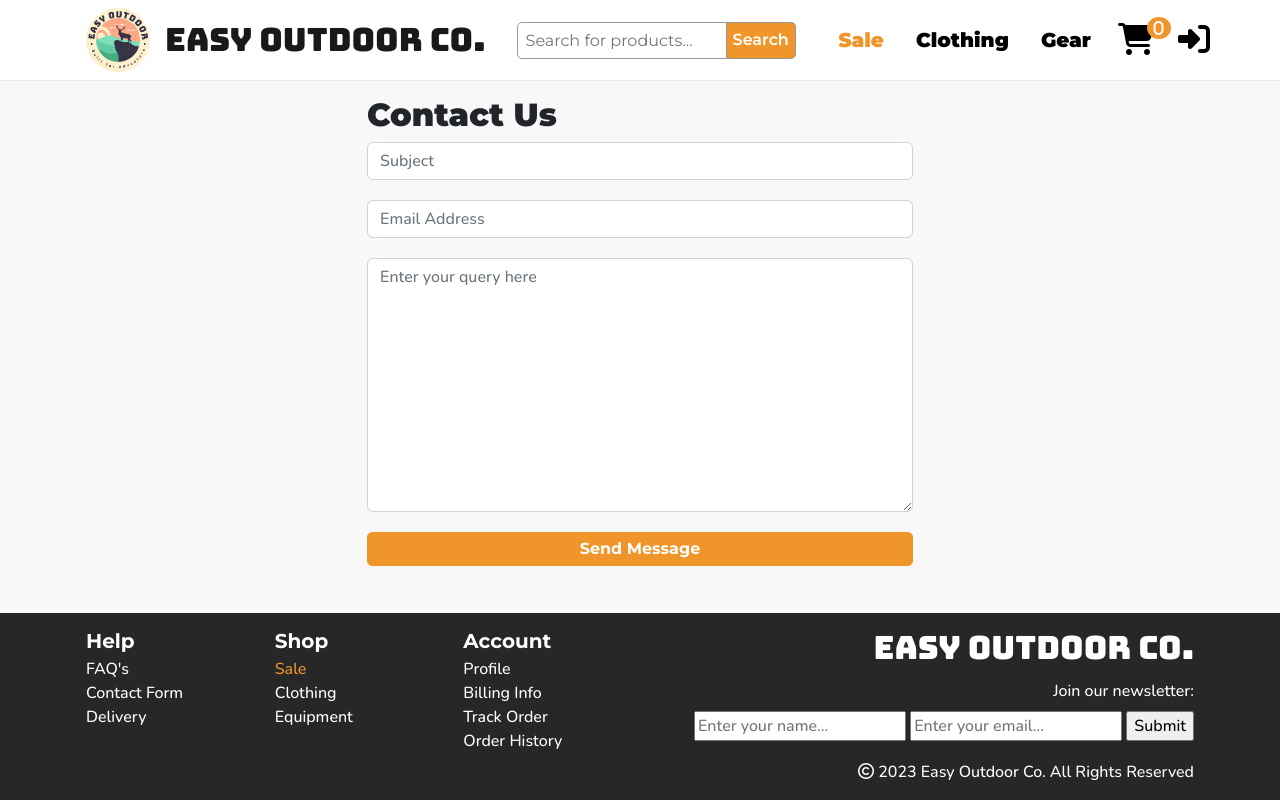
After one commit to KippAD/easy-outdoor-co, a Django app: page /newsletter/contact-form in a window 1280 px wide. The commit adds this page. Run offline with Django 3.2, Linux system fonts and the light colour scheme; some libraries are stand-ins or nearby versions.

Commit message:
Add contact us form with validation

```diff
--- a/manage_site/static/css/manage_site.css
+++ b/manage_site/static/css/manage_site.css
@@ -47,6 +47,11 @@ body{
     width: 400px;
 }
 
+/* Validation errors */
+.error {
+    color: #c71515;
+  }
+
 /* X-Large devices (large desktops, 1200px and down) */
 @media screen and (max-width: 1200px) {
 }
--- /dev/null
+++ b/newsletter/templates/newsletter/contact-form.html
@@ -0,0 +1,71 @@
+{% extends "base.html" %}
+{% load static %}
+
+{% block extra_css %}
+<link rel="stylesheet" href="{% static 'css/manage_site.css' %}">
+{% endblock %}
+
+{% block content %}
+
+<section class="admin-section">
+    <div class="container">
+        <div class="row">
+            <div class="mx-auto col-12 col-md-6 admin-form rounded mt-3">
+                <h2>Contact Us</h2>
+                <form method="POST" id="contactForm" action="{% url 'contact-form' %}">
+                    {% csrf_token %}
+                    <div class="d-flex flex-column justify-content-center">
+                        <input class="form-control mb-1" id="subject" name="subject" type="text" placeholder="Subject" required>
+                        <input class="form-control mt-3 mb-1" id="email" name="email" type="email" placeholder="Email Address" required>
+                        <textarea class="form-control mt-3 mb-1" if="message" name="message" placeholder="Enter your query here" id=""
+                            cols="30" rows="10" required></textarea>
+                        <input class="shop-btn px-3 py-1 mt-3" type="submit" value="Send Message">
+                    </div>
+                </form>
+            </div>
+        </div>
+    </div>
+
+</section>
+{% endblock %}
+
+{% block postloadjs %}
+{{ block.super }}
+<script type="text/javascript">
+    $(document).ready(function () {
+        $('label').hide()
+
+        $('#contactForm').validate({
+            rules: {
+                subject: {
+                    required: true,
+                    minlength: 5,
+                },
+                email: {
+                    required: true,
+                },
+                message: {
+                    required: true,
+                    minlength: 25,
+                },
+            },
+            messages: {
+                subject: {
+                    required: "Please enter a subject for your query",
+                    minlength: "The subject must be longer than 5 characters."
+                },
+                email: {
+                    required: "Please enter your email address",
+                    email: "Must be an email: example@email.com"
+                },
+                message: {
+                    require: "Please enter a message",
+                    minlength: `You message must be longer than 25
+                    characters - please be descriptive`
+                },
+
+            },
+        });
+    });
+</script>
+{% endblock %}
--- a/newsletter/urls.py
+++ b/newsletter/urls.py
@@ -5,4 +5,5 @@ urlpatterns = [
     path('mailing-list', views.newsletter_subscribe, name='mailing-list'),
     path('newsletter-form', views.newsletter_form, name='newsletter-form'),
     path('send-newsletter', views.send_newsletter, name='send-newsletter'),
+    path('contact-form', views.contact_form, name='contact-form'),
 ]
--- a/newsletter/views.py
+++ b/newsletter/views.py
@@ -58,9 +58,7 @@ def send_newsletter(request):
     """
     if request.method == 'POST':
         email_subject = request.POST.get('subject')
-        print(email_subject)
         email_content = request.POST.get('message')
-        print(email_content)
         html_message = render_to_string('newsletter/email-template.html', {
             'subject': email_subject,
             'content': email_content
@@ -73,3 +71,21 @@ def send_newsletter(request):
 
     messages.success(request, ('Newsletter sent!'))
     return redirect('manage-site')
+
+
+def contact_form(request):
+
+    if request.method == 'GET':
+        return render(request, 'newsletter/contact-form.html' )
+
+    if request.method == 'POST':
+        messages.success(request, ('Message sent! We will get back to you as soon as we can.'))
+        email_subject = request.POST.get('subject')
+        email_address = request.POST.get('email')
+        email_message = request.POST.get('message')
+        email_content = f"{email_message} - Sent by {email_address}"
+        from_email = settings.EMAIL_HOST_USER
+        to = settings.EMAIL_HOST_USER
+        mail.send_mail(email_content, email_content, from_email, [to])
+
+        return redirect('contact-form')
--- a/templates/base.html
+++ b/templates/base.html
@@ -18,7 +18,8 @@
     <link href="https://cdn.jsdelivr.net/npm/bootstrap@5.3.0-alpha1/dist/css/bootstrap.min.css" rel="stylesheet"
         integrity="sha384-GLhlTQ8iRABdZLl6O3oVMWSktQOp6b7In1Zl3/Jr59b6EGGoI1aFkw7cmDA6j6gD" crossorigin="anonymous">
     <!-- Sort table -->
-    <link href="https://cdnjs.cloudflare.com/ajax/libs/twitter-bootstrap/5.2.0/css/bootstrap.min.css" rel="stylesheet" />
+    <link href="https://cdnjs.cloudflare.com/ajax/libs/twitter-bootstrap/5.2.0/css/bootstrap.min.css"
+        rel="stylesheet" />
     <link href="https://cdn.datatables.net/1.13.1/css/dataTables.bootstrap5.min.css" rel="stylesheet" />
     <link rel="stylesheet" href="{% static 'css/base.css' %}">
     {% endblock %}
@@ -30,6 +31,8 @@
     <script src="https://kit.fontawesome.com/132ee46fd9.js" crossorigin="anonymous"></script>
     <script src="https://code.jquery.com/jquery-3.6.2.min.js"
         integrity="sha256-2krYZKh//PcchRtd+H+VyyQoZ/e3EcrkxhM8ycwASPA=" crossorigin="anonymous"></script>
+    <script src="https://cdn.jsdelivr.net/npm/jquery-validation@1.19.5/dist/jquery.validate.min.js
+"></script>
     <script src="https://cdn.jsdelivr.net/npm/@popperjs/core@2.11.6/dist/umd/popper.min.js"
         integrity="sha384-oBqDVmMz9ATKxIep9tiCxS/Z9fNfEXiDAYTujMAeBAsjFuCZSmKbSSUnQlmh/jp3" crossorigin="anonymous">
     </script>
@@ -64,8 +67,8 @@
             <div class="collapse navbar-collapse p-3 fs-5 order-4 order-xl-3 col-xl-7 justify-content-end"
                 id="navbarSupportedContent">
                 <form method="GET" action="{% url 'products' %}" class="d-flex search fs-6 mx-auto" role="search">
-                    <input class="m-0 w-100 p-2 h-50 mb-0git " name="search" type="search" placeholder="Search for products..."
-                        aria-label="Search">
+                    <input class="m-0 w-100 p-2 h-50 mb-0git " name="search" type="search"
+                        placeholder="Search for products..." aria-label="Search">
                     <button class="text-white" type="submit">Search</button>
                 </form>
                 <ul class="navbar-nav mb-2 mb-lg-0">
@@ -118,14 +121,13 @@
                 {% if request.user.is_superuser %}
                 <a href="{% url 'manage-site' %}">Admin</a>
                 {% endif %}
-                <a class="nav-link" href="{% url 'view_basket' %}"><i
-                        class="fa-solid fa-cart-shopping fs-2"><span class="basket-count">{{ basket_items | length }}</span>
+                <a class="nav-link" href="{% url 'view_basket' %}"><i class="fa-solid fa-cart-shopping fs-2"><span
+                            class="basket-count">{{ basket_items | length }}</span>
                     </i>
                 </a>
                 <div id="profile-icon" class="dropdown-center">
                     {% if user.is_authenticated %}
-                    <a class="nav-link pe-3" href="#" role="button" data-bs-toggle="dropdown"
-                        aria-expanded="false">
+                    <a class="nav-link pe-3" href="#" role="button" data-bs-toggle="dropdown" aria-expanded="false">
                         <i class="fa-solid fa-user fs-2"></i>
                     </a>
 
@@ -159,7 +161,7 @@
                     <h5 class="mb-1 col-md-2">Help</h5>
                     <ul>
                         <li><a href="{% url 'frequently-asked-questions' %}">FAQ's</a></li>
-                        <li>Contact Us</li>
+                        <li><a href="{% url 'contact-form' %}">Contact Form</a></li>
                         <li>Delivery</li>
                     </ul>
                 </div>
```
Lines whose indentation alone changed are shown as unchanged.
